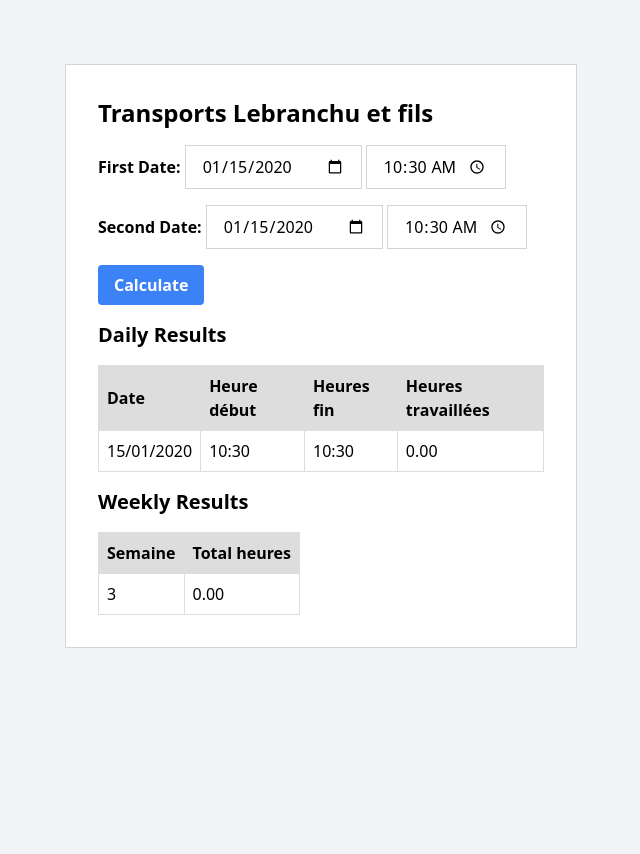
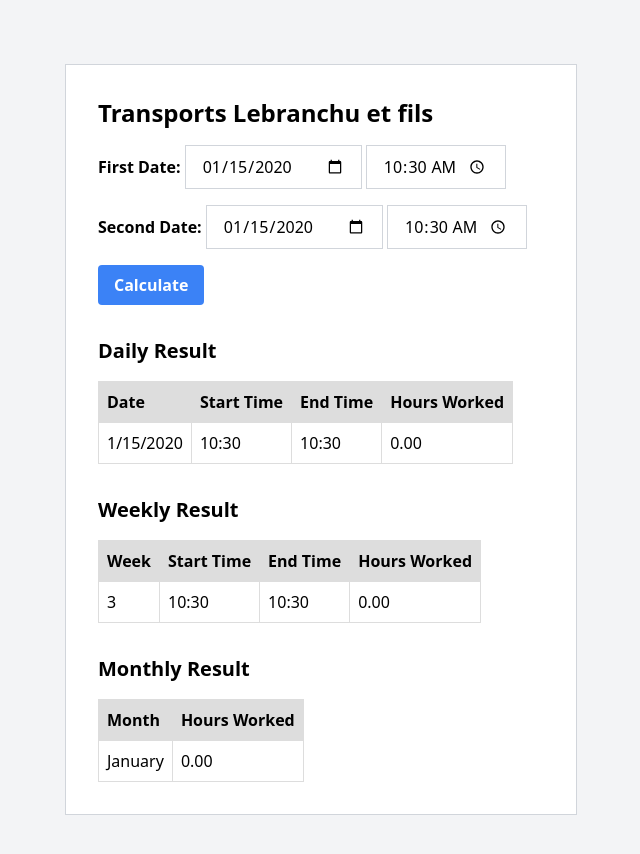
Before and after one commit to sudosuanon/hcmr, a plain HTML site: page index.html in a window 1280 px wide. Both pictures are taken after typing "2020-01-15", "10:30", "2020-01-15", "10:30" into the empty fields and a click on the button "Calculate". Shown: the whole page, without its empty margins (319-959 px from the left). Before the commit the page ends 800 px from the top, so only its background shows below. Drawn offline with nearby package versions, Linux system fonts and the light colour scheme.

Commit message:
Add files via upload

```diff
--- a/index.html
+++ b/index.html
@@ -31,62 +31,60 @@
 
       var difference = Math.abs(date2 - date1) / (1000 * 60 * 60);
 
-      // Update daily results table
-      var dailyTable = document.getElementById('daily-results');
-      var newRow = dailyTable.insertRow(-1);
-      var cell1 = newRow.insertCell(0);
-      var cell2 = newRow.insertCell(1);
-      var cell3 = newRow.insertCell(2);
-      var cell4 = newRow.insertCell(3);
+      var dailyTable = document.getElementById('daily-result');
+      var weeklyTable = document.getElementById('weekly-result');
+      var monthlyTable = document.getElementById('monthly-result');
 
-      var startTime = new Date(date1);
-      var endTime = new Date(date2);
-      cell1.innerHTML = date1.toLocaleDateString('fr-FR');
-      cell2.innerHTML = time1.join(':');
-      cell3.innerHTML = time2.join(':');
-      cell4.innerHTML = difference.toFixed(2);
+      // Update daily result table
+      var dailyRow = dailyTable.insertRow(-1);
+      dailyRow.insertCell(0).innerHTML = date1.toLocaleDateString('en-US');
+      dailyRow.insertCell(1).innerHTML = time1.join(':');
+      dailyRow.insertCell(2).innerHTML = time2.join(':');
+      dailyRow.insertCell(3).innerHTML = difference.toFixed(2);
 
-      // Update weekly results table
-      var weeklyTable = document.getElementById('weekly-results');
-      var currentWeekNumber = getWeekNumber(date1);
-      var weekRow = weeklyTable.querySelector(`tr[data-week-number="${currentWeekNumber}"]`);
+      // Update weekly result table
+      var weekNumber = getWeekNumber(date1);
+      var weeklyRow = weeklyTable.insertRow(-1);
+      weeklyRow.insertCell(0).innerHTML = weekNumber;
+      weeklyRow.insertCell(1).innerHTML = time1.join(':');
+      weeklyRow.insertCell(2).innerHTML = time2.join(':');
+      weeklyRow.insertCell(3).innerHTML = difference.toFixed(2);
 
-      if (!weekRow) {
-        weekRow = weeklyTable.insertRow(-1);
-        var weekCell1 = weekRow.insertCell(0);
-        var weekCell2 = weekRow.insertCell(1);
-        weekCell1.textContent = currentWeekNumber;
-        weekCell2.textContent = difference.toFixed(2);
-        weekRow.setAttribute('data-week-number', currentWeekNumber);
+      // Update monthly result table
+      var monthStart;
+      if (date1.getDate() >= 26) {
+        monthStart = new Date(date1.getFullYear(), date1.getMonth() + 1, 26);
       } else {
-        var totalHours = parseFloat(weekRow.cells[1].textContent) || 0;
-        totalHours += difference;
-        weekRow.cells[1].textContent = totalHours.toFixed(2);
+        monthStart = new Date(date1.getFullYear(), date1.getMonth(), 26);
       }
-
-      // Sort tables by date
-      sortTableByDate('daily-results');
-      sortTableByDate('weekly-results');
-    }
-
-    function sortTableByDate(tableId) {
-      var table = document.getElementById(tableId);
-      var rows = Array.from(table.getElementsByTagName('tr')).slice(1); // Ignore header row
-      var sortedRows = rows.sort(function(a, b) {
-        var dateA = new Date(a.cells[0].textContent);
-        var dateB = new Date(b.cells[0].textContent);
-        return dateA - dateB;
-      });
-      sortedRows.forEach(function(row) {
-        table.appendChild(row); // Append sorted rows to the table
-      });
+      var monthEnd = new Date(date1.getFullYear(), date1.getMonth() + 1, 25);
+      var monthTotal = 0;
+      if (date1 >= monthStart && date1 <= monthEnd) {
+        monthTotal += difference;
+      }
+      var monthName = new Intl.DateTimeFormat('en-US', { month: 'long' }).format(monthStart);
+      var existingRow = null;
+      for (var i = 1; i < monthlyTable.rows.length; i++) {
+        if (monthlyTable.rows[i].cells[0].innerHTML === monthName) {
+          existingRow = monthlyTable.rows[i];
+          break;
+        }
+      }
+      if (existingRow) {
+        var currentTotal = parseFloat(existingRow.cells[1].innerHTML);
+        existingRow.cells[1].innerHTML = (currentTotal + monthTotal).toFixed(2);
+      } else {
+        var monthlyRow = monthlyTable.insertRow(-1);
+        monthlyRow.insertCell(0).innerHTML = monthName;
+        monthlyRow.insertCell(1).innerHTML = monthTotal.toFixed(2);
+      }
     }
 
     function getWeekNumber(date) {
       var d = new Date(date);
       d.setHours(0, 0, 0);
-      d.setDate(d.getDate() + 4 - (d.getDay() || 7));
-      var yearStart = new Date(d.getFullYear(), 0, 1);
+      d.setDate(d.getDate() + 4 - (d.getDay() || 7)); // Set to Thursday: current date + 4 - current day number, and if it's Sunday, set it to 7
+      var yearStart = new Date(d.getFullYear(), 0, 1); // January 1st
       return Math.ceil((((d - yearStart) / 86400000) + 1) / 7);
     }
   </script>
@@ -105,20 +103,32 @@
       <input type="time" id="time2" class="border border-gray-300 py-2 px-4">
     </div>
     <button class="bg-blue-500 hover:bg-blue-700 text-white font-bold py-2 px-4 rounded" onclick="calculateDifference()">Calculate</button>
-    <h2 class="text-xl font-bold mt-4">Daily Results</h2>
-    <table id="daily-results" class="mt-4">
+
+    <h2 class="text-xl font-bold mt-8 mb-4">Daily Result</h2>
+    <table id="daily-result" class="mb-8">
       <tr>
         <th>Date</th>
-        <th>Heure début</th>
-        <th>Heures fin</th>
-        <th>Heures travaillées</th>
+        <th>Start Time</th>
+        <th>End Time</th>
+        <th>Hours Worked</th>
       </tr>
     </table>
-    <h2 class="text-xl font-bold mt-4">Weekly Results</h2>
-    <table id="weekly-results" class="mt-4">
+
+    <h2 class="text-xl font-bold mt-8 mb-4">Weekly Result</h2>
+    <table id="weekly-result" class="mb-8">
       <tr>
-        <th>Semaine</th>
-        <th>Total heures</th>
+        <th>Week</th>
+        <th>Start Time</th>
+        <th>End Time</th>
+        <th>Hours Worked</th>
+      </tr>
+    </table>
+
+    <h2 class="text-xl font-bold mt-8 mb-4">Monthly Result</h2>
+    <table id="monthly-result">
+      <tr>
+        <th>Month</th>
+        <th>Hours Worked</th>
       </tr>
     </table>
   </div>
```
